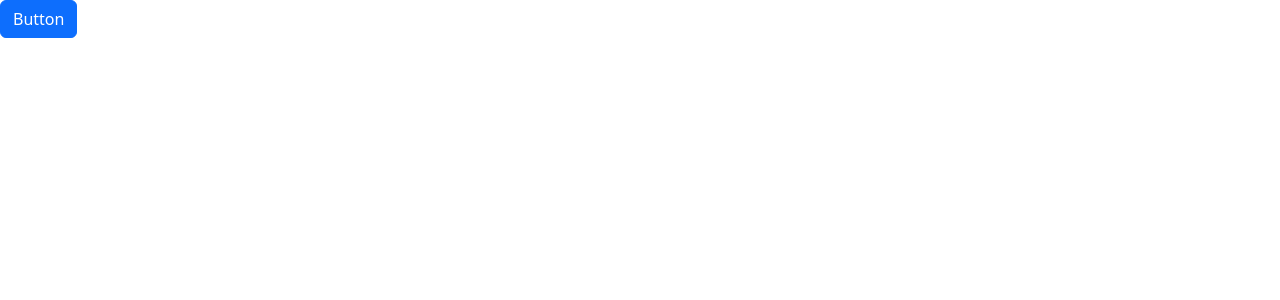
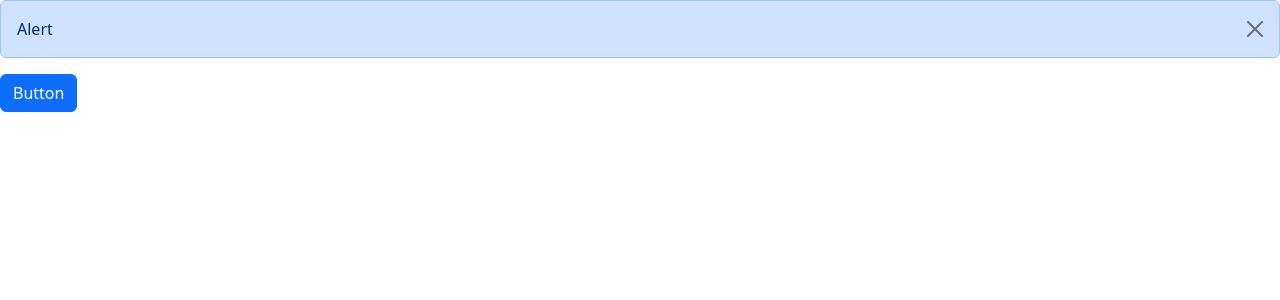
Before and after one commit to Tmicrd/React18, a React (Vite) app: page / in a window 1280 px wide. Both pictures are taken after a click on the button "Button". Shown: the top 300 px of the page. Built offline with nearby package versions, Linux system fonts and the light colour scheme.

Commit message:
show alert

```diff
--- a/src/App.tsx
+++ b/src/App.tsx
@@ -1,9 +1,13 @@
+import { useState } from "react";
+import Alert from "./components/Alert";
 import Button from "./components/Button";
 
 function App() {
+  const [showAlert, setShowAlert] = useState(false);
   return (
     <>
-      <Button onClick={() => console.log("clicked")}>Button</Button>
+      {showAlert && <Alert onClose={() => setShowAlert(false)}>Alert</Alert>}
+      <Button onClick={() => setShowAlert(true)}>Button</Button>
     </>
   );
 }
--- a/src/components/Alert.tsx
+++ b/src/components/Alert.tsx
@@ -2,12 +2,20 @@ import { ReactNode } from "react";
 
 interface Props {
   children: ReactNode;
+  onClose: () => void;
 }
 
-const Alert = ({ children }: Props) => {
+const Alert = ({ children, onClose }: Props) => {
   return (
-    <div className="alert alert-primary" role="alert">
+    <div className="alert alert-primary alert-dismissible" role="alert">
       {children}
+      <button
+        type="button"
+        className="btn-close"
+        data-bs-dismiss="alert"
+        aria-label="Close"
+        onClick={onClose}
+      />
     </div>
   );
 };
```
